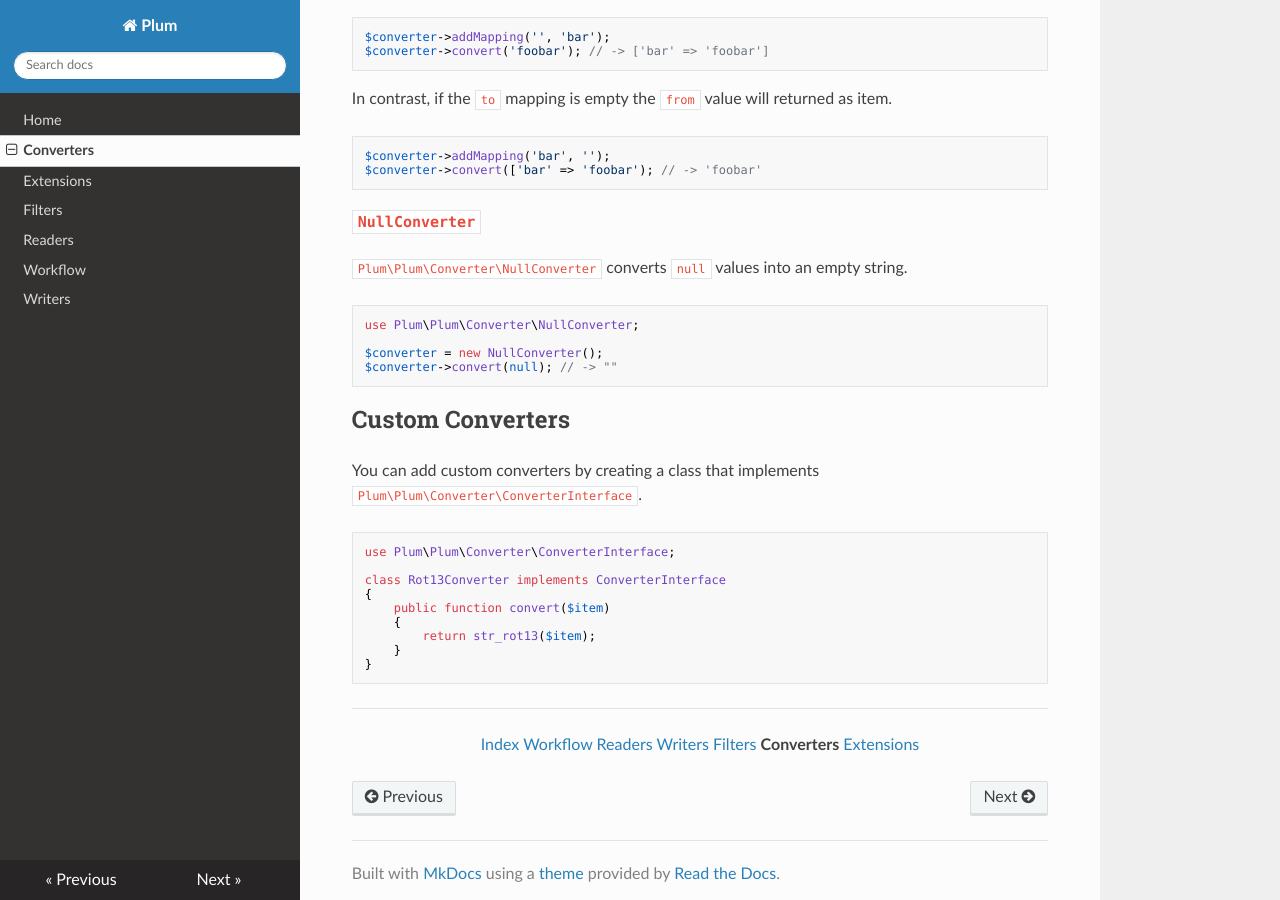
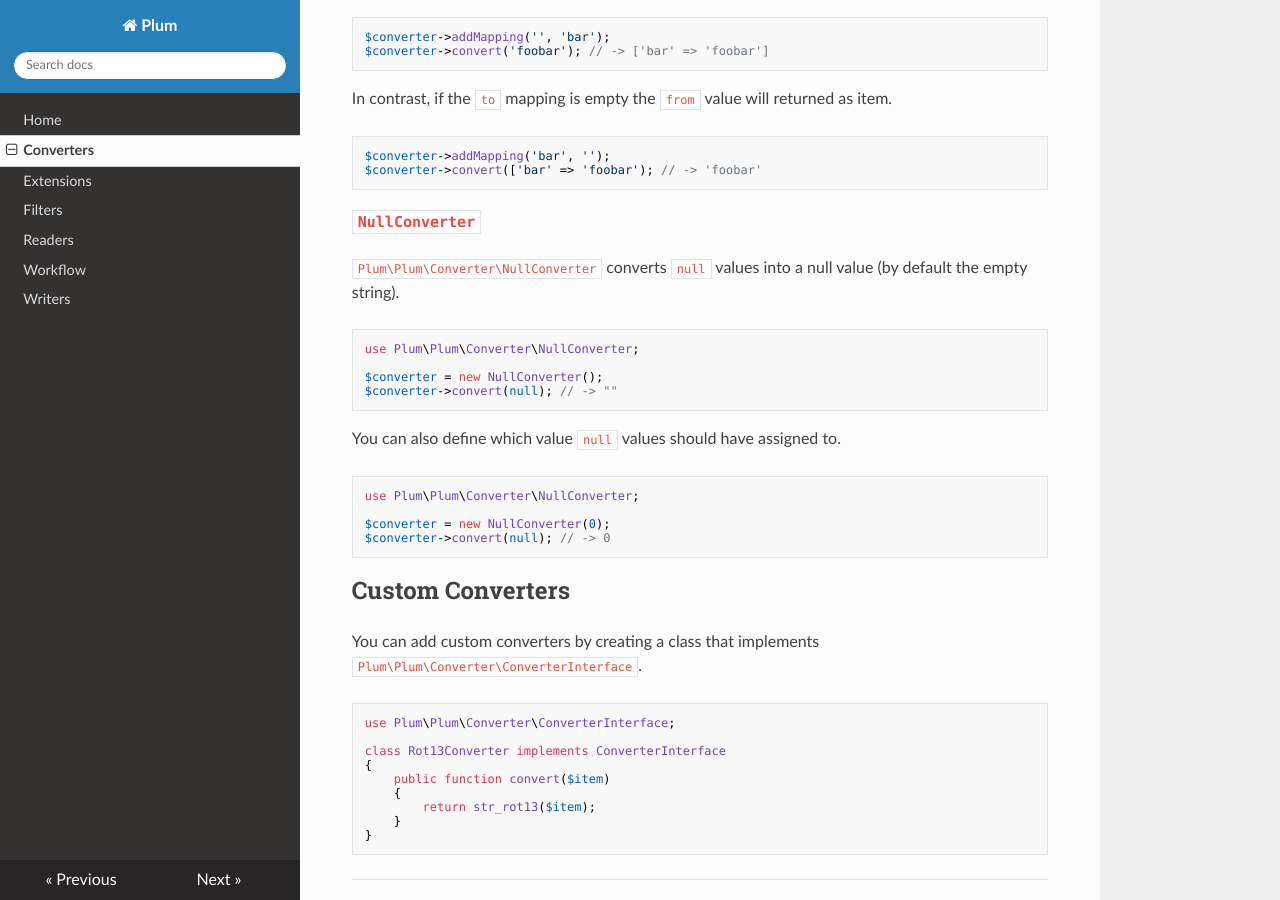
Before and after one commit to plumphp/plum, an MkDocs documentation site: the page built from docs/converters.md, in a window 1280 px wide and 900 px high, scrolled down 4705 px. Built offline with MkDocs 1.6.1, drawn with Linux system fonts in a browser that asks for light colours; nearby versions of some CDN libraries.

Commit message:
Convert only $item to null value in NullConverter
If $item is an array (or object) and elements of that array/object should be converted to a null value a value converter should be used. In addition the null value can now be defined

````diff
--- a/docs/converters.md
+++ b/docs/converters.md
@@ -261,13 +261,22 @@ $converter->convert(['bar' => 'foobar'); // -> 'foobar'
 
 ### `NullConverter`
 
-`Plum\Plum\Converter\NullConverter` converts `null` values into an empty string.
+`Plum\Plum\Converter\NullConverter` converts `null` values into a null value (by default the empty string).
 
 ```php
 use Plum\Plum\Converter\NullConverter;
 
 $converter = new NullConverter();
 $converter->convert(null); // -> ""
+```
+
+You can also define which value `null` values should have assigned to.
+
+```php
+use Plum\Plum\Converter\NullConverter;
+
+$converter = new NullConverter(0);
+$converter->convert(null); // -> 0
 ```
 
 
````
Also changed, not shown: 2 other files.
